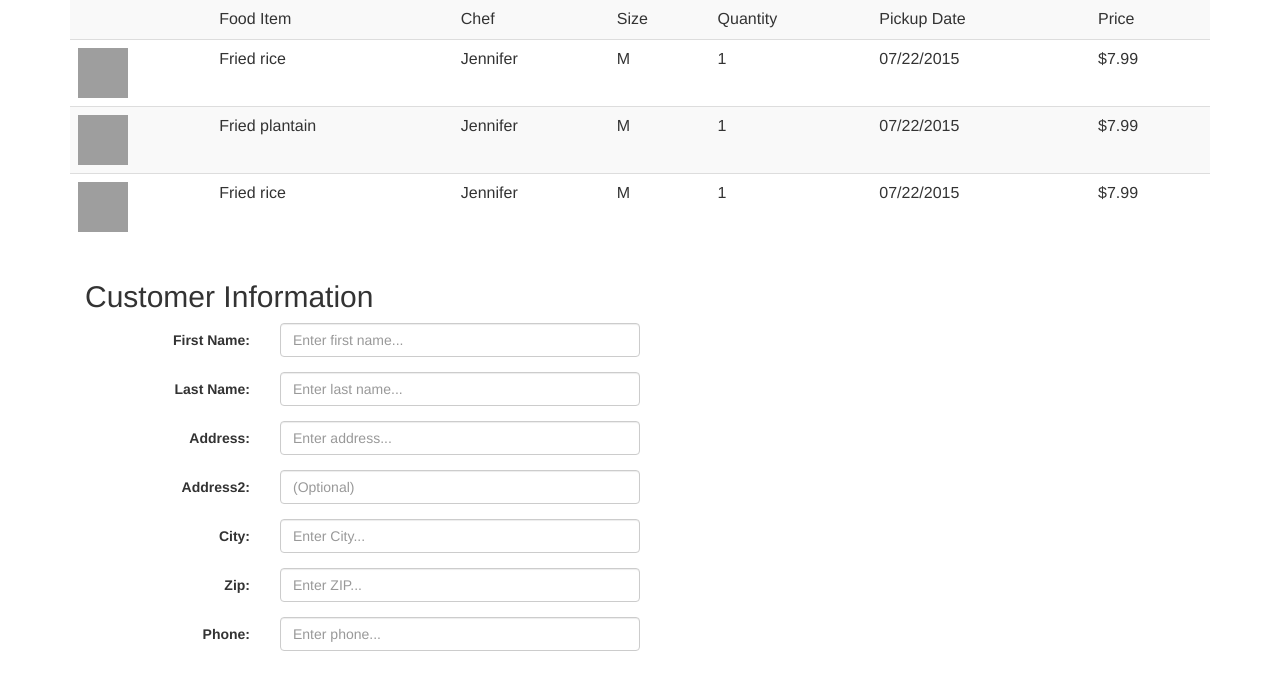
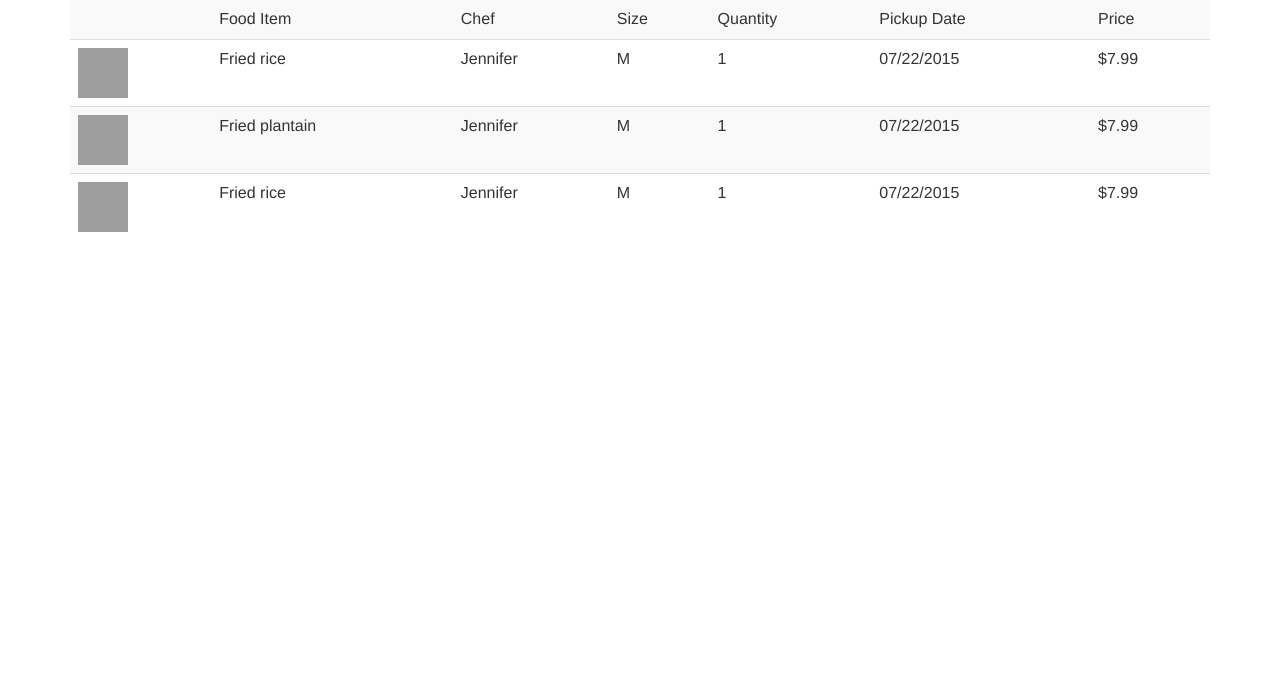
Before and after one commit to amvd/JAMM, a CodeIgniter app: page /index.php/users/order_form in a window 1280 px wide. Shown: the part 129-811 px from the top of the page. After the commit the page ends 361 px from the top, so only its background shows below. Run offline with CodeIgniter, Linux system fonts and the light colour scheme; some libraries are stand-ins or nearby versions; grey boxes are pictures that could not be loaded.

Commit message:
eliminated order form except for stripe

```diff
--- a/application/views/order_form.php
+++ b/application/views/order_form.php
@@ -102,8 +102,8 @@
 
 		<div class="container">
 		<form class="form-horizontal" role="form" action="" method="POST">
-			<h2>Customer Information</h2>
-			<!-- <form class="form-horizontal" role="form"> -->
+			<!-- <h2>Customer Information</h2>
+			<form class="form-horizontal" role="form">
 			    <div class="form-group">
 			      <label class="control-label col-sm-2" for="first_name">First Name:</label>
 			      <div class="col-sm-4">
@@ -140,19 +140,19 @@
 			        <input type="text" class="form-control" id="zip" placeholder="Enter ZIP... ">
 			      </div>
 			    </div>
-			    <!-- <div class="form-group">
+			    <div class="form-group">
 			      <label class="control-label col-sm-2" for="email">Email:</label>
 			      <div class="col-sm-4">
 			        <input type="email" class="form-control" id="email" placeholder="Enter email... ">
 			      </div>
-			    </div> -->
+			    </div>
 			    <div class="form-group">
 			      <label class="control-label col-sm-2" for="phone">Phone:</label>
 			      <div class="col-sm-4">
 			        <input type="text" class="form-control" id="phone" placeholder="Enter phone... ">
 			      </div>
 			    </div>
-			    <!-- <div class="form-group">
+			    <div class="form-group">
 			      <label class="control-label col-sm-2" for="cc">Credit Card Number:</label>
 			      <div class="col-sm-2">
 			        <input type="text" class="form-control" id="cc" placeholder="Enter Credit Card number ">
@@ -165,7 +165,7 @@
 			      </div>
 			    	</div> -->
 			    <div class="form-group">
-			      <div class="col-sm-offset-2 col-sm-10">
+			      <div class="col-sm-offset-10 col-md-2">
 			        <script
 					    src="https://checkout.stripe.com/checkout.js" class="stripe-button"
 					    data-key="pk_test_C7bnGIMkm2l6UWsGWYFXxng5"
```
